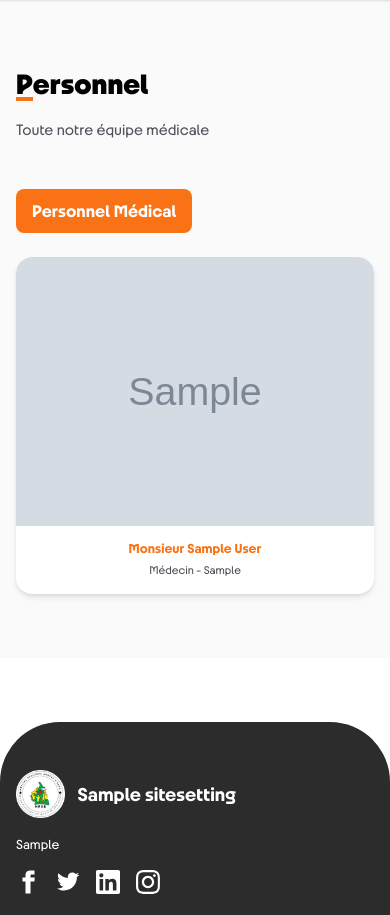
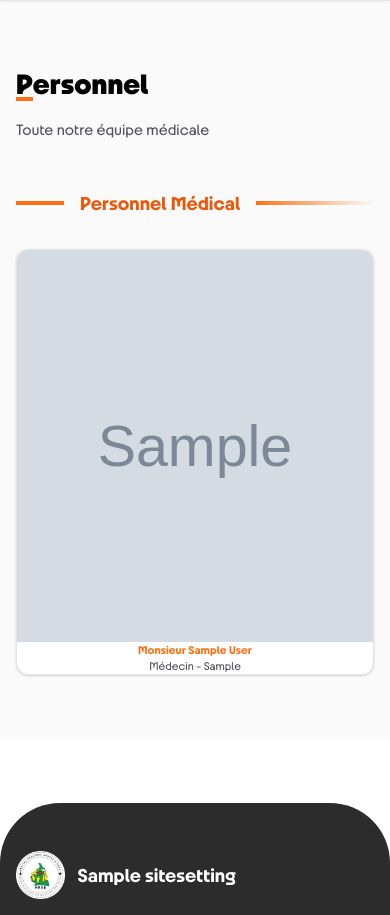
Before and after one commit to hrae-dev/hrae-webSite, a Django app: page /fr/equipe/ in a window 390 px wide. Shown: the part 518-1433 px from the top of the page. Run offline with Django 5.2, Linux system fonts and the light colour scheme; tables that the repository leaves empty hold one stand-in row (values such as "Sample post"); grey boxes marked "Sample" are stand-in pictures; parts of the project's set-up code (start-up, migrations or seed data) failed here and were passed over; some libraries are stand-ins or nearby versions.

Commit message:
Enhance layout and styling of direction and chief sections for improved visual hierarchy and responsiveness

```diff
--- a/templates/Home/team.html
+++ b/templates/Home/team.html
@@ -110,30 +110,32 @@
 
         <!-- Direction -->
         {% if direction_staff %}
-        <div class="mb-12">
-            <h3 class="text-2xl font-bold text-blue-700 mb-6 flex items-center gap-3">
-                <span class="bg-blue-600 text-white px-4 py-2 rounded-lg text-lg">Direction</span>
-            </h3>
-            <div class="grid sm:grid-cols-2 md:grid-cols-4 lg:grid-cols-5 gap-4">
+        <div class="mb-16">
+            <div class="flex items-center gap-4 mb-8">
+                <div class="h-1 w-12 bg-blue-600"></div>
+                <h3 class="text-xl font-bold text-blue-700 uppercase tracking-wide">Direction</h3>
+                <div class="h-1 flex-1 bg-gradient-to-r from-blue-600 to-transparent"></div>
+            </div>
+            <div class="grid sm:grid-cols-2 md:grid-cols-4 lg:grid-cols-6 gap-4">
                 {% for member in direction_staff %}
-                <div class="group cursor-pointer bg-gradient-to-br from-blue-50 to-indigo-50 rounded-2xl shadow-md hover:shadow-xl transition-all duration-300 overflow-hidden border-2 border-blue-300" onclick="openDirectionModal({{ forloop.counter0 }})">
-                    <div class="bg-blue-50 overflow-hidden aspect-square">
+                <div class="group cursor-pointer bg-gradient-to-br from-blue-50 to-indigo-50 rounded-xl shadow hover:shadow-lg transition-all duration-300 overflow-hidden border border-blue-200" onclick="openDirectionModal({{ forloop.counter0 }})">
+                    <div class="bg-blue-50 overflow-hidden" style="aspect-ratio: 1/1.1;">
                         {% if member.photo %}
-                        <img src="{{ member.photo.url }}" alt="{{ member.full_name }}" class="w-full h-full object-cover group-hover:scale-110 transition duration-500">
+                        <img src="{{ member.photo.url }}" alt="{{ member.full_name }}" class="w-full h-full object-cover group-hover:scale-105 transition duration-500">
                         {% else %}
                         <div class="w-full h-full bg-blue-200 flex items-center justify-center text-blue-600">
-                            <svg class="w-16 h-16" fill="currentColor" viewBox="0 0 24 24">
+                            <svg class="w-12 h-12" fill="currentColor" viewBox="0 0 24 24">
                                 <path d="M12 12c2.21 0 4-1.79 4-4s-1.79-4-4-4-4 1.79-4 4 1.79 4 4 4zm0 2c-2.67 0-8 1.34-8 4v2h16v-2c0-2.66-5.33-4-8-4z"/>
                             </svg>
                         </div>
                         {% endif %}
                     </div>
-                    <div class="p-3 text-center">
-                        <h3 class="text-sm font-bold text-blue-700 mb-1">{{ member.get_title_display }} {{ member.first_name }} {{ member.last_name }}</h3>
+                    <div class="p-2.5 text-center">
+                        <h3 class="text-xs font-bold text-blue-700 mb-0.5">{{ member.get_title_display }} {{ member.first_name }} {{ member.last_name }}</h3>
                         {% if member.position %}
-                        <p class="text-xs font-semibold text-blue-600 mb-1">{{ member.position }}</p>
+                        <p class="text-xs font-semibold text-blue-600 mb-0.5">{{ member.position }}</p>
                         {% endif %}
-                        <p class="text-xs text-gray-600 mb-1">{{ member.get_grade_display }} - {{ member.speciality }}</p>
+                        <p class="text-xs text-gray-600">{{ member.get_grade_display }} - {{ member.speciality }}</p>
                     </div>
                 </div>
                 {% endfor %}
@@ -143,28 +145,30 @@
 
         <!-- Chefs de Service -->
         {% if chiefs %}
-        <div class="mb-12">
-            <h3 class="text-2xl font-bold text-purple-700 mb-6 flex items-center gap-3">
-                <span class="bg-purple-600 text-white px-4 py-2 rounded-lg text-lg">Chefs de Service</span>
-            </h3>
-            <div class="grid sm:grid-cols-2 md:grid-cols-4 lg:grid-cols-5 gap-4">
+        <div class="mb-16">
+            <div class="flex items-center gap-4 mb-8">
+                <div class="h-1 w-12 bg-purple-600"></div>
+                <h3 class="text-xl font-bold text-purple-700 uppercase tracking-wide">Chefs de Service</h3>
+                <div class="h-1 flex-1 bg-gradient-to-r from-purple-600 to-transparent"></div>
+            </div>
+            <div class="grid sm:grid-cols-2 md:grid-cols-4 lg:grid-cols-6 gap-4">
                 {% for member in chiefs %}
-                <div class="group cursor-pointer bg-gradient-to-br from-purple-50 to-pink-50 rounded-2xl shadow-md hover:shadow-xl transition-all duration-300 overflow-hidden border-2 border-purple-300"
+                <div class="group cursor-pointer bg-gradient-to-br from-purple-50 to-pink-50 rounded-xl shadow hover:shadow-lg transition-all duration-300 overflow-hidden border border-purple-200"
                      onclick="openChiefModal({{ forloop.counter0 }})">
-                    <div class="bg-purple-50 overflow-hidden aspect-square">
+                    <div class="bg-purple-50 overflow-hidden" style="aspect-ratio: 1/1.1;">
                         {% if member.photo %}
-                        <img src="{{ member.photo.url }}" alt="{{ member.full_name }}" class="w-full h-full object-cover group-hover:scale-110 transition duration-500">
+                        <img src="{{ member.photo.url }}" alt="{{ member.full_name }}" class="w-full h-full object-cover group-hover:scale-105 transition duration-500">
                         {% else %}
                         <div class="w-full h-full bg-purple-200 flex items-center justify-center text-purple-600">
-                            <svg class="w-16 h-16" fill="currentColor" viewBox="0 0 24 24">
+                            <svg class="w-12 h-12" fill="currentColor" viewBox="0 0 24 24">
                                 <path d="M12 12c2.21 0 4-1.79 4-4s-1.79-4-4-4-4 1.79-4 4 1.79 4 4 4zm0 2c-2.67 0-8 1.34-8 4v2h16v-2c0-2.66-5.33-4-8-4z"/>
                             </svg>
                         </div>
                         {% endif %}
                     </div>
-                    <div class="p-3 text-center">
-                        <h3 class="text-sm font-bold text-purple-700 mb-1">{{ member.get_title_display }} {{ member.first_name }} {{ member.last_name }}</h3>
-                        <p class="text-xs text-gray-600 mb-1">{{ member.get_grade_display }} - {{ member.speciality }}</p>
+                    <div class="p-2.5 text-center">
+                        <h3 class="text-xs font-bold text-purple-700 mb-0.5">{{ member.get_title_display }} {{ member.first_name }} {{ member.last_name }}</h3>
+                        <p class="text-xs text-gray-600 mb-0.5">{{ member.get_grade_display }} - {{ member.speciality }}</p>
                         {% if member.services.all %}
                         <p class="text-xs font-semibold text-purple-600">
                             {% for service in member.services.all %}{{ service.name }}{% if not forloop.last %}, {% endif %}{% endfor %}
@@ -179,36 +183,35 @@
 
         <!-- Personnel Médical -->
         <div>
-            <h3 class="text-2xl font-bold text-orange-600 mb-6 flex items-center gap-3">
-                <span class="bg-orange-500 text-white px-4 py-2 rounded-lg text-lg">Personnel Médical</span>
-            </h3>
-            <div class="grid sm:grid-cols-2 md:grid-cols-4 lg:grid-cols-5 gap-4">
+            <div class="flex items-center gap-4 mb-8">
+                <div class="h-1 w-12 bg-orange-500"></div>
+                <h3 class="text-xl font-bold text-orange-600 uppercase tracking-wide">Personnel Médical</h3>
+                <div class="h-1 flex-1 bg-gradient-to-r from-orange-500 to-transparent"></div>
+            </div>
+            <div class="grid sm:grid-cols-2 md:grid-cols-4 lg:grid-cols-6 gap-4">
                 {% for member in staff %}
-                <div class="group cursor-pointer bg-white rounded-2xl shadow-md hover:shadow-xl transition-all duration-300 overflow-hidden"
+                <div class="group cursor-pointer bg-white rounded-xl shadow hover:shadow-lg transition-all duration-300 overflow-hidden border border-gray-200"
                      data-index="{{ forloop.counter0 }}"
                      onclick="openStaffModal({{ forloop.counter0 }})">
-                    <div class="bg-orange-50 rounded-t-2xl overflow-hidden aspect-square">
+                    <div class="bg-orange-50 overflow-hidden" style="aspect-ratio: 1/1.1;">
                         {% if member.photo %}
-                        <img src="{{ member.photo.url }}" alt="{{ member.full_name }}" class="w-full h-full object-cover group-hover:scale-110 transition duration-500">
+                        <img src="{{ member.photo.url }}" alt="{{ member.full_name }}" class="w-full h-full object-cover group-hover:scale-105 transition duration-500">
                         {% else %}
                         <div class="w-full h-full bg-orange-200 flex items-center justify-center text-orange-500">
-                            <svg class="w-16 h-16" fill="currentColor" viewBox="0 0 24 24">
+                            <svg class="w-12 h-12" fill="currentColor" viewBox="0 0 24 24">
                                 <path d="M12 12c2.21 0 4-1.79 4-4s-1.79-4-4-4-4 1.79-4 4 1.79 4 4 4zm0 2c-2.67 0-8 1.34-8 4v2h16v-2c0-2.66-5.33-4-8-4z"/>
                             </svg>
                         </div>
                         {% endif %}
                     </div>
-                    <div class="p-3 text-center">
-                        <h3 class="text-sm font-bold text-orange-500 mb-1">{{ member.get_title_display }} {{ member.first_name }} {{ member.last_name }}</h3>
-                        <p class="text-xs text-gray-600 mb-1">{{ member.get_grade_display }} - {{ member.speciality }}</p>
-                        {% if member.quality %}
-                        <p class="text-xs font-semibold text-purple-500">{{ member.quality }}</p>
-                        {% endif %}
+                    <div class="p-2.5 text-center">
+                        <h3 class="text-xs font-bold text-orange-500 mb-0.5">{{ member.get_title_display }} {{ member.first_name }} {{ member.last_name }}</h3>
+                        <p class="text-xs text-gray-600">{{ member.get_grade_display }} - {{ member.speciality }}</p>
                     </div>
                 </div>
                 {% empty %}
                 {% if not direction_staff and not chiefs %}
-                <div class="col-span-4 text-center py-12 text-gray-500">
+                <div class="col-span-6 text-center py-12 text-gray-500">
                     {% trans "Aucun personnel disponible" %}
                 </div>
                 {% endif %}
```
